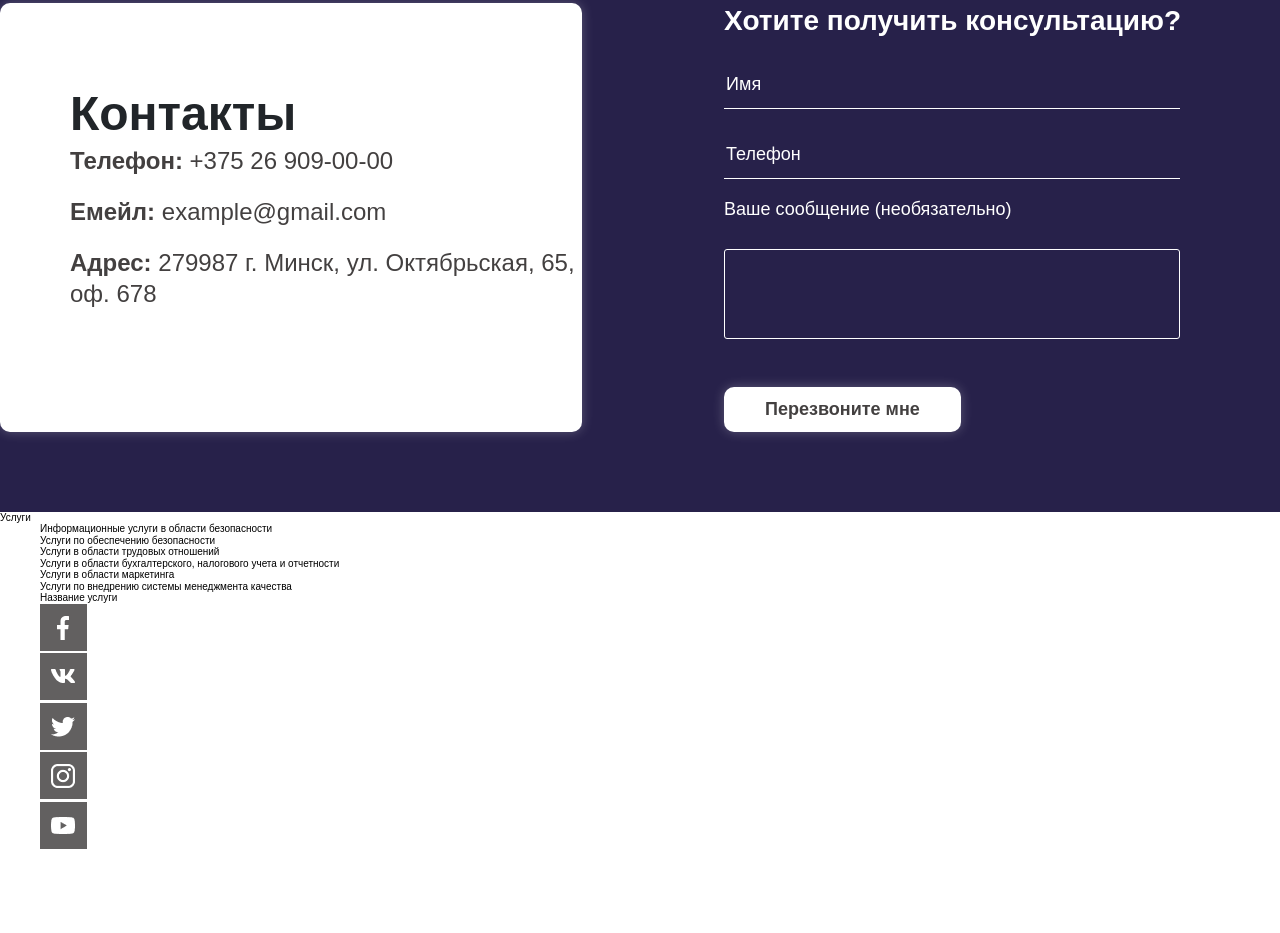
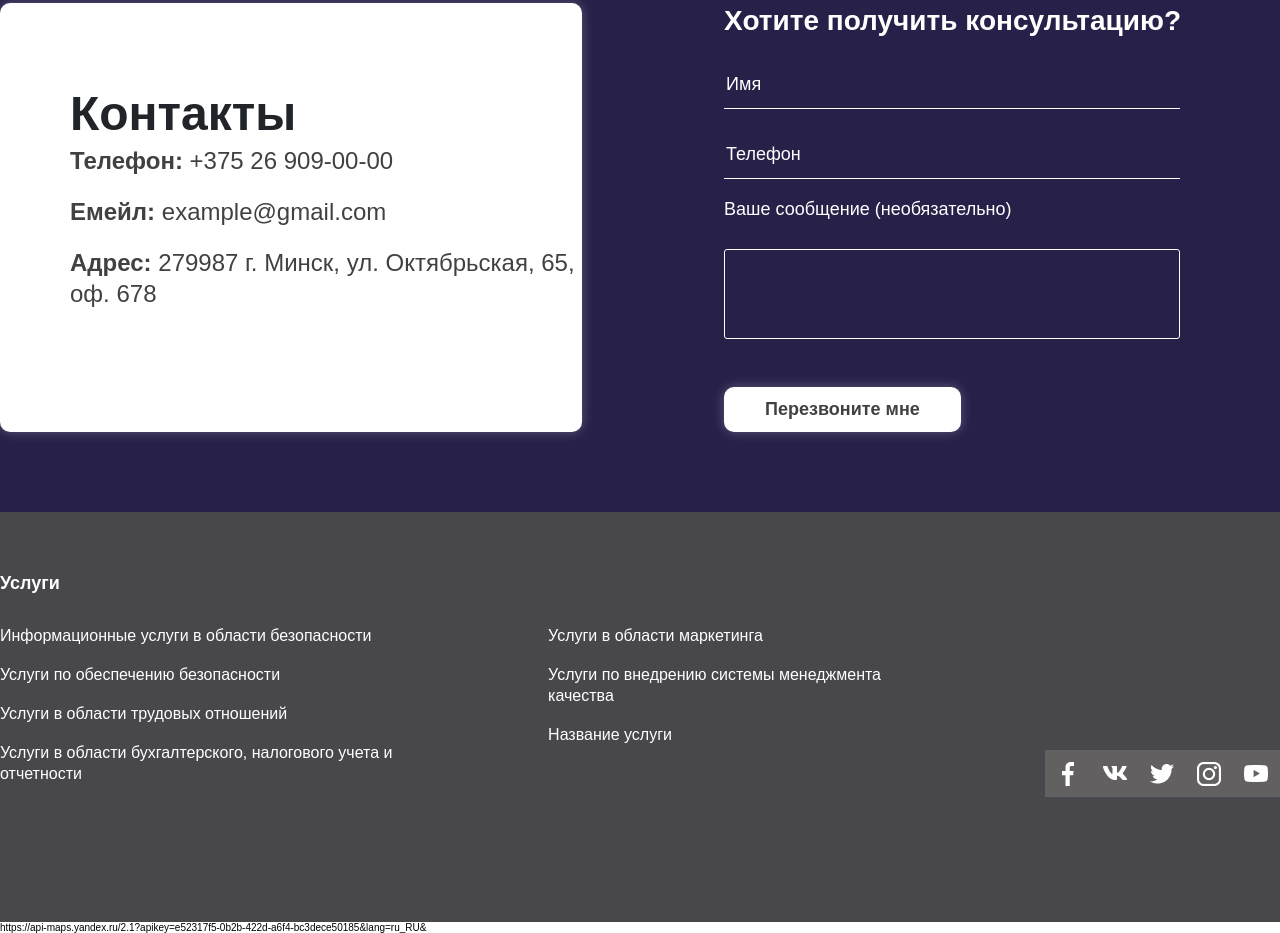
Before and after one commit to shumovsky/gt-agancy, a website: page index.html in a window 1280 px wide. Shown: the part 3862-4795 px from the top of the page. Before the commit the page ends 4713 px from the top, so only its background shows below. Drawn offline with Linux system fonts and the light colour scheme.

Commit message:
feat: add footer

```diff
--- a/index.html
+++ b/index.html
@@ -162,36 +162,38 @@
     </main>
     <footer class="footer">
         <div class="wrapper footer__wrapper">
-            <p>Услуги</p>
-            <div>
-            <div>
+            <p class="footer__title">Услуги</p>
+            <div class="footer__content">
+              <div class="footer__content_list-1">
                 <ul>
-                    <li>Информационные услуги в области безопасности</li>
-                    <li>Услуги по обеспечению безопасности</li>
-                    <li>Услуги в области трудовых отношений</li>
-                    <li>Услуги в области бухгалтерского, налогового учета и отчетности</li>
+                    <li> <a href="#">Информационные услуги в области безопасности</a> </li>
+                    <li><a href="#">Услуги по обеспечению безопасности</a> </li>
+                    <li><a href="#">Услуги в области трудовых отношений</a> </li>
+                    <li><a href="#">Услуги в области бухгалтерского, налогового учета и отчетности</a> </li>
                 </ul>
               </div>
-            <div>
+              <div class="footer__content_list-2">
                 <ul>
-                 <li>Услуги в области маркетинга</li>
-                 <li>Услуги по внедрению системы менеджмента качества
+                 <li><a href="#">Услуги в области маркетинга</a> </li>
+                 <li><a href="#">Услуги по внедрению системы менеджмента качества</a>
                  </li>
-                 <li>Название услуги</li>
+                 <li><a href="#">Название услуги</a> </li>
                 </ul>
               </div>
-            <div><ul>
+              <div class="footer__content_social-list">
+                <ul>
                   <li><a href="https://www.facebook.com/"><img src="./src/img/social-link/facebook.png" alt=""></a></li>
                   <li><a href="https://vk.com/"><img src="./src/img/social-link/vk.png" alt=""></a></li>
                   <li><a href="https://twitter.com/"><img src="./src/img/social-link/tweeter.png" alt=""></a></li>
                    <li><a href="https://www.instagram.com/?hl=ru"><img src="./src/img/social-link/insta.png" alt=""></a></li>
                   <li><a href="https://www.youtube.com/"><img src="./src/img/social-link/you-tube.png" alt=""></a></li>
-            </ul></div>
+                </ul>
+              </div>
           </div>
         </div>
     </footer>
-    <script src="https://api-maps.yandex.ru/2.1/?lang=ru_RU" type="text/javascript">
-    </script>
+    <script src="https://api-maps.yandex.ru/2.1?apikey=e52317f5-0b2b-422d-a6f4-bc3dece50185&lang=ru_RU&" type="text/javascript"></script>
     <script src="./src/js/main.js"></script>
   </body>
 </html>
+https://api-maps.yandex.ru/2.1?apikey=e52317f5-0b2b-422d-a6f4-bc3dece50185&lang=ru_RU&
--- a/src/js/main.js
+++ b/src/js/main.js
@@ -1,7 +1,7 @@
 ymaps.ready(init);
 
 function init() {
-    let map = new ymaps.Map('map', {
+    var map = new ymaps.Map('map', {
         center: [53.88, 27.57],
         zoom: 12
     });
--- /dev/null
+++ b/src/sass/layouts/_footer.scss
@@ -0,0 +1,67 @@
+.footer {
+    background: $color-hamburger;
+    color: $color-light;
+    padding-top: 6rem;
+}
+
+.footer__title {
+    @include font(1.8rem, 2.3rem, bold)
+}
+
+.footer__content {
+    display: flex;
+     justify-content: space-between;
+     padding-top: 3rem;
+     padding-bottom: 12rem;
+     ul {
+         padding: 0;
+         li {
+             a{
+                 color: $color-light;
+                 @include font(1.6rem, 2.1rem);
+             }
+         }
+     }
+}
+
+.footer__content_list-1 {
+    flex-basis: 33%;
+    ul {
+        li {
+            padding-bottom: 1.8rem;
+            &:hover {
+                transform: scaleY(1.1);
+                @extend %transition;
+            }
+        }
+    }
+}
+
+.footer__content_list-2 {
+    flex-basis: 29%;
+    ul {
+        li {
+            padding-bottom: 1.8rem;
+            &:hover {
+                transform: scaleY(1.1);
+                @extend %transition;
+            }
+        }
+    }
+}
+
+.footer__content_social-list {
+    flex-basis: 17%;
+    align-self: flex-end;
+    ul {
+        padding: 0;
+        display: flex;
+        justify-content: space-between;
+        li{
+            &:hover {
+                transform: scale(1.2);
+                @extend %transition;
+            }
+        }
+    }
+}
--- a/src/sass/style.scss
+++ b/src/sass/style.scss
@@ -13,6 +13,7 @@
 @import "layouts/our-services";
 @import "layouts/advantage";
 @import "layouts/contact";
+@import "layouts/footer";
 
 
 
```
Also changed, not shown: src/sass/style.css, 1 other file. Lines whose indentation alone changed are shown as unchanged.
